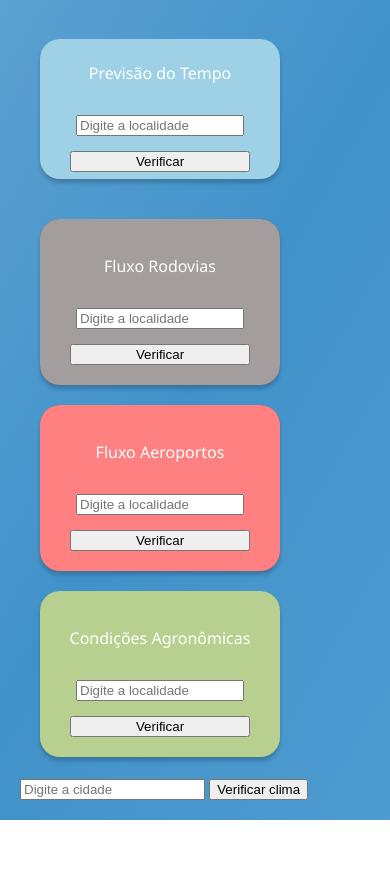
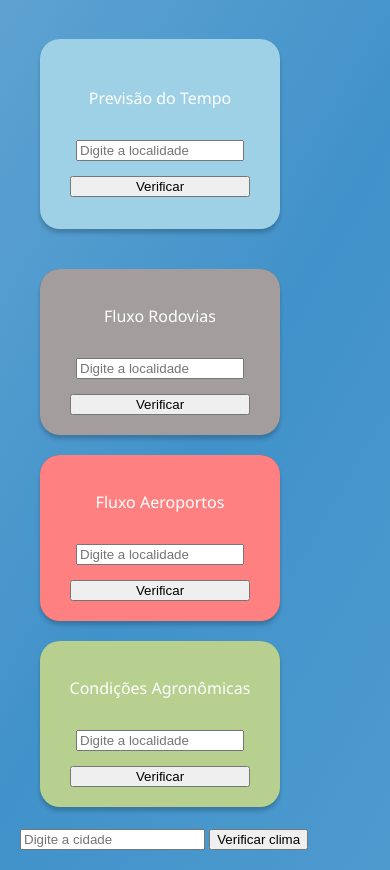
Before and after one commit to Andrehlb/consumindoAPI, a website: page weather-node/public/index.html in a window 390 px wide. Shown: the part 87-957 px from the top of the page. Before the commit the page ends 907 px from the top, so only its background shows below. Drawn offline with Linux system fonts and the light colour scheme; no server answers.

Commit message:
Update `.card, .card-large` on style-weatherNode.css.

```diff
--- a/weather-node/public/css/style-weatherNode.css
+++ b/weather-node/public/css/style-weatherNode.css
@@ -102,7 +102,7 @@ body {
 
 .card, .card-large {
     flex: 1;
-    flex-basis: 100px;
+    flex-basis: 150px;
     max-width: 300px;
     margin: 20px;
     border-radius: 20px;
```
